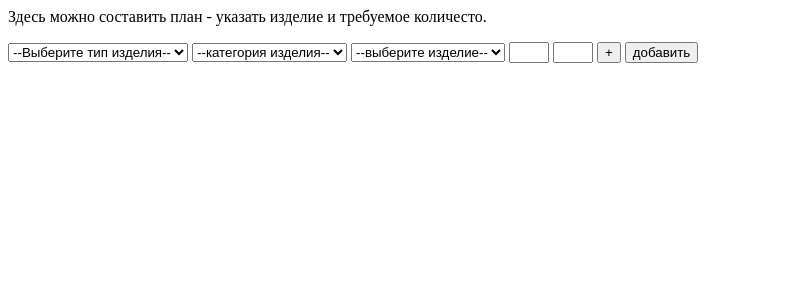
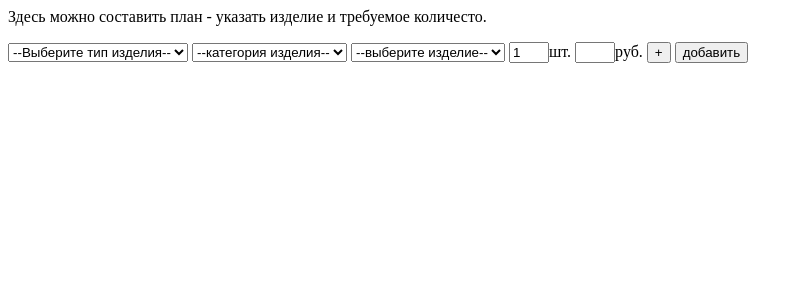
Before and after one commit to Thormill/Hudo, a PHP site: page /forms/fPlans.php in a window 1280 px wide. Shown: the top 300 px of the page, without its empty margins (0-803 px from the left). Run offline with PHP 8.4, Linux system fonts and the light colour scheme; data comes from the database, SQL or seed files in the repository.

Commit message:
plan interface small improvements

```diff
--- a/forms/fPlans.php
+++ b/forms/fPlans.php
@@ -35,8 +35,8 @@
 		<option>--выберите изделие--</option>
 	</SELECT>
 
-	<input type="text" name="amount" id="amount"></input>
-	<input type="text" name="price" id="price"></input>
+	<input type="text" name="amount" id="amount" value="1">шт.</input>
+	<input type="text" name="price" id="price">руб.</input>
 	<input type="button" onClick="AddToList();" value="+" />
 
     <input type="button" onClick="Add();" value="добавить" />
```
